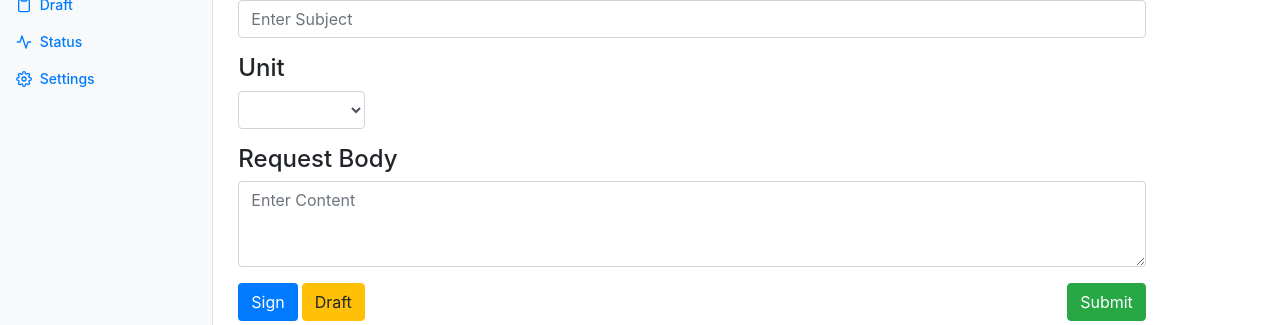
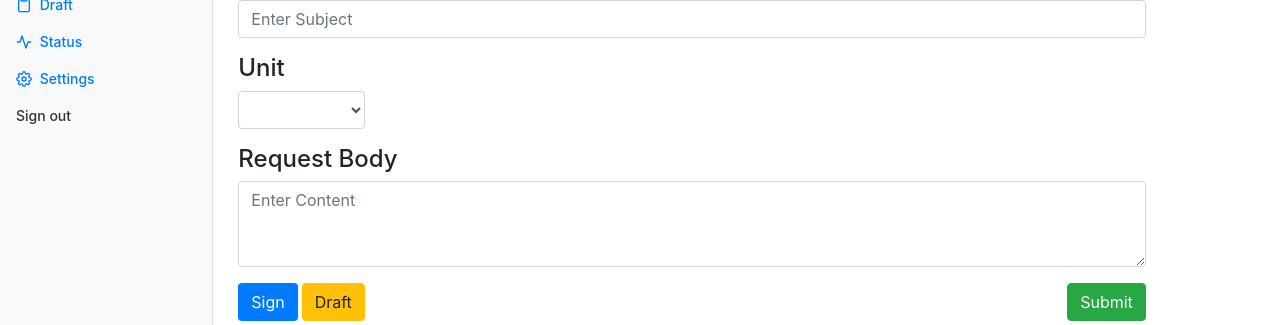
Before and after one commit to ninostephen/egov, a Flask app: page / in a window 1280 px wide. Shown: the part 151-476 px from the top of the page. Run offline with Flask 2, Linux system fonts and the light colour scheme; the visitor is signed in with stand-in values (Sample User, id 1); some libraries are stand-ins or nearby versions.

Commit message:
small modifications. added the forgotten signout link

```diff
--- a/templates/includes/_userSidebar.html
+++ b/templates/includes/_userSidebar.html
@@ -35,6 +35,11 @@
             </a>
           </li>
         </ul>
+        <ul class="navbar-nav px-3">
+          <li class="nav-item text-nowrap">
+            <a class="nav-link" href="{{ url_for('signoutUser')}}">Sign out</a>
+          </li>
+        </ul>
       </div>
     </nav>
   </div>
```
Also changed, not shown: templates/includes/_adminSidebar.html (+2 -27 lines), templates/includes/_officialSidebar.html (+6 -12 lines).
